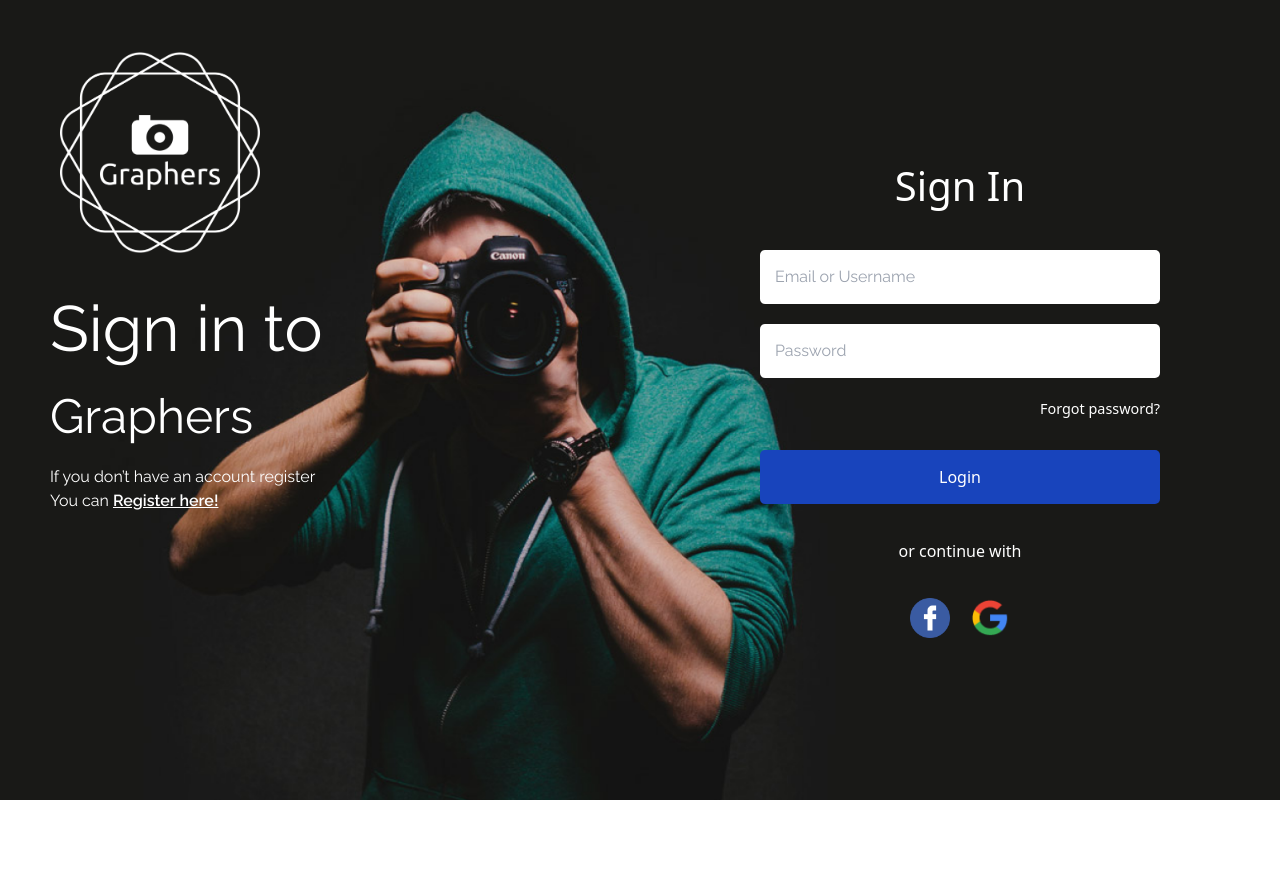
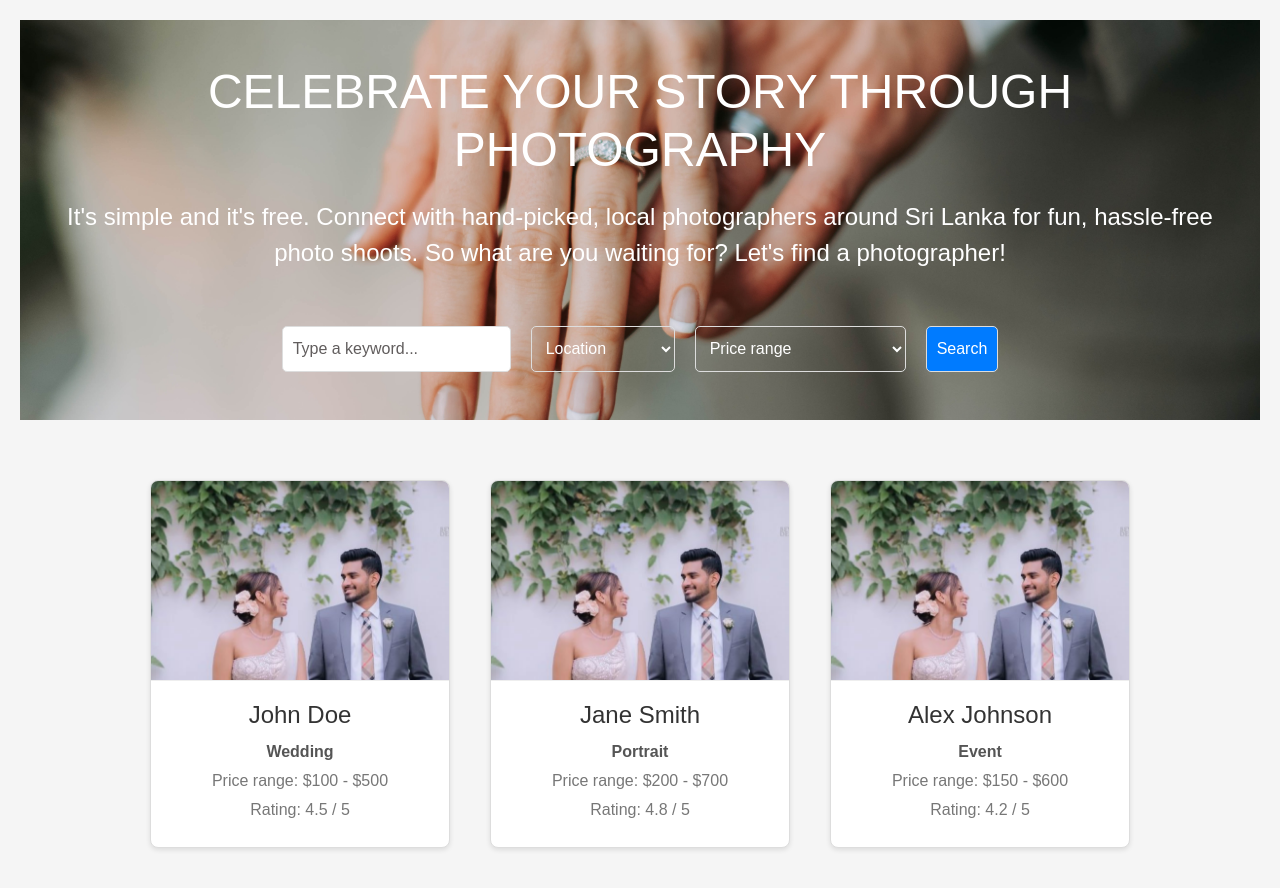
Before and after one commit to Imasha-Senadheera/Photographers, a React (Create React App) app: page / in a window 1280 px wide. Shown: the top 888 px of the page. Before the commit the page ends 800 px from the top, so only its background shows below. Built offline with nearby package versions, Linux system fonts and the light colour scheme.

Commit message:
19 Commit

```diff
--- /dev/null
+++ b/src/Components/MainHeader/MainHeader.css
@@ -0,0 +1,62 @@
+.header {
+    text-align: center;
+    padding: 40px;
+    background-image: url("../../Assests/mainpagebackground.png");
+    background-size: cover;
+    background-position: center;
+    color: white;
+    height: 50vh;
+    display: flex;
+    flex-direction: column;
+    justify-content: center;
+  }
+
+  .header h1 {
+    font-size: 3rem;
+    margin-bottom: 20px;
+  }
+
+  .header p {
+    font-size: 1.5rem;
+    margin-bottom: 30px;
+  }
+
+  .search-bar {
+    display: flex;
+    justify-content: center;
+    flex-wrap: wrap;
+    gap: 10px;
+  }
+
+  .search-bar input,
+  .search-bar select,
+  .search-bar button {
+    padding: 12px;
+    margin: 5px;
+    border-radius: 5px;
+    border: none;
+    font-size: 1rem;
+  }
+
+  .search-bar input::placeholder {
+    color: #615d5d;
+  }
+
+  .search-bar select {
+    color: #fff;
+    background-color: transparent;
+  }
+
+  .search-bar select option {
+    color: #333;
+  }
+
+  .search-bar button {
+    background-color: #3939f9;
+    color: white;
+    cursor: pointer;
+  }
+
+  .search-bar button:hover {
+    background-color: #3939f9;
+  }
--- /dev/null
+++ b/src/Components/MainHeader/MainHeader.jsx
@@ -0,0 +1,52 @@
+import React from "react";
+import "./MainHeader.css";
+
+const districts = [
+  "Colombo",
+  "Galle",
+  "Kandy",
+  "Jaffna",
+  "Anuradhapura",
+  "Batticaloa",
+  "Matara",
+  "Kurunegala",
+  "Nuwara Eliya",
+  "Vavuniya",
+  "Trincomalee",
+  // Add more districts as needed
+];
+
+const MainHeader = () => {
+  return (
+    <header className="header">
+      <h1>CELEBRATE YOUR STORY THROUGH PHOTOGRAPHY</h1>
+      <p>
+        It's simple and it's free. Connect with hand-picked, local photographers
+        around Sri Lanka for fun, hassle-free photo shoots. So what are you
+        waiting for? Let's find a photographer!
+      </p>
+      <div className="search-bar">
+        <input type="text" placeholder="Type a keyword..." />
+        <select>
+          <option value="">Location</option>
+          {districts.map((district, index) => (
+            <option key={index} value={district}>
+              {district}
+            </option>
+          ))}
+        </select>
+        <select>
+          <option value="">Price range</option>
+          {/* Add Sri Lankan Rupee price ranges here */}
+          <option value="Rs 5,000 - Rs 10,000">Rs 5,000 - Rs 10,000</option>
+          <option value="Rs 10,000 - Rs 20,000">Rs 10,000 - Rs 20,000</option>
+          <option value="Rs 20,000 - Rs 50,000">Rs 20,000 - Rs 50,000</option>
+          <option value="Rs 50,000 - Rs 100,000">Rs 50,000 - Rs 100,000</option>
+        </select>
+        <button>Search</button>
+      </div>
+    </header>
+  );
+};
+
+export default MainHeader;
--- /dev/null
+++ b/src/Components/PhotographerCard/PhotographerCard.css
@@ -0,0 +1,42 @@
+.photographer-card {
+    background-color: #fff;
+    border-radius: 10px;
+    box-shadow: 0 4px 8px rgba(0, 0, 0, 0.1);
+    overflow: hidden;
+    width: 300px;
+    margin: 10px;
+    transition: transform 0.3s ease-in-out;
+}
+
+.photographer-card:hover {
+    transform: translateY(-5px);
+}
+
+.photographer-card img {
+    width: 100%;
+    height: 200px;
+    object-fit: cover;
+    border-bottom: 1px solid #eee;
+}
+
+.photographer-info {
+    padding: 15px;
+    text-align: center;
+}
+
+.photographer-info h3 {
+    margin: 10px 0;
+    font-size: 1.5em;
+    color: #333;
+}
+
+.photographer-info p {
+    margin: 5px 0;
+    font-size: 1em;
+    color: #777;
+}
+
+.photographer-info p:first-of-type {
+    font-weight: bold;
+    color: #555;
+}
--- /dev/null
+++ b/src/Components/PhotographerCard/PhotographerCard.jsx
@@ -0,0 +1,22 @@
+import React from "react";
+import "./PhotographerCard.css";
+import defaultImage from "../../Assests/10.png";
+
+const PhotographerCard = ({ photographer }) => {
+  // Use defaultImage if photographer.image is not available
+  const imageSrc = photographer.image || defaultImage;
+
+  return (
+    <div className="photographer-card">
+      <img src={imageSrc} alt={photographer.name} />
+      <div className="photographer-info">
+        <h3>{photographer.name}</h3>
+        <p>{photographer.category}</p>
+        <p>Price range: {photographer.priceRange}</p>
+        <p>Rating: {photographer.rating} / 5</p>
+      </div>
+    </div>
+  );
+};
+
+export default PhotographerCard;
--- /dev/null
+++ b/src/Components/PhotographerList/PhotographerList.css
@@ -0,0 +1,17 @@
+.photographer-list {
+    display: flex;
+    flex-wrap: wrap;
+    justify-content: space-around;
+    margin: 20px auto;
+    max-width: 1200px;
+    padding: 10px;
+    gap: 20px;
+}
+
+/* Responsive Design */
+@media (max-width: 768px) {
+    .photographer-list {
+        flex-direction: column;
+        align-items: center;
+    }
+}
--- /dev/null
+++ b/src/Components/PhotographerList/PhotographerList.jsx
@@ -0,0 +1,81 @@
+import React, { useState, useEffect } from "react";
+import PhotographerCard from "../PhotographerCard/PhotographerCard";
+import "./PhotographerList.css";
+import defaultImage from "../../Assests/10.png";
+
+// Sample default photographer data
+const defaultPhotographers = [
+  {
+    id: 1,
+    name: "John Doe",
+    image: defaultImage,
+    category: "Wedding",
+    priceRange: "$100 - $500",
+    rating: 4.5,
+  },
+  {
+    id: 2,
+    name: "Jane Smith",
+    image: defaultImage,
+    category: "Portrait",
+    priceRange: "$200 - $700",
+    rating: 4.8,
+  },
+  {
+    id: 3,
+    name: "Alex Johnson",
+    image: defaultImage,
+    category: "Event",
+    priceRange: "$150 - $600",
+    rating: 4.2,
+  },
+];
+
+const PhotographerList = () => {
+  const [photographers, setPhotographers] = useState(defaultPhotographers);
+  const [loading, setLoading] = useState(false); // Set to false to avoid loading state
+  const [error, setError] = useState(null);
+
+  // Comment out or remove the fetch logic
+  // useEffect(() => {
+  //   // Fetch data from your API
+  //   fetch("/api/photographers")
+  //     .then((response) => {
+  //       if (!response.ok) {
+  //         throw new Error("Network response was not ok");
+  //       }
+  //       return response.json();
+  //     })
+  //     .then((data) => {
+  //       setPhotographers(data);
+  //       setLoading(false);
+  //     })
+  //     .catch((error) => {
+  //       console.error("Error fetching data:", error);
+  //       setError(error);
+  //       setLoading(false);
+  //     });
+  // }, []);
+
+  if (loading) {
+    return <p>Loading...</p>;
+  }
+
+  if (error) {
+    return <p>Error fetching data: {error.message}</p>;
+  }
+
+  return (
+    <div className="photographer-list">
+      {photographers.length === 0 ? (
+        <p>No photographers available.</p>
+      ) : (
+        photographers.map((photographer) => (
+          <PhotographerCard key={photographer.id} photographer={photographer} />
+        ))
+      )}
+    </div>
+  );
+};
+
+export default PhotographerList;
--- /dev/null
+++ b/src/Pages/MainPage/MainPage.css
@@ -0,0 +1,58 @@
+.main-page {
+    font-family: Arial, sans-serif;
+    padding: 20px;
+    background-color: #f5f5f5;
+}
+
+.header {
+    margin-bottom: 40px;
+}
+
+.photographer-list {
+    display: flex;
+    flex-wrap: wrap;
+    gap: 20px;
+    justify-content: center;
+}
+
+.photographer-card {
+    width: 300px;
+    border: 1px solid #ddd;
+    border-radius: 8px;
+    overflow: hidden;
+    background-color: white;
+    box-shadow: 0 2px 5px rgba(0, 0, 0, 0.1);
+}
+
+.photographer-info {
+    padding: 20px;
+}
+
+.photographer-info h3 {
+    margin: 0 0 10px;
+}
+
+.photographer-info p {
+    margin: 5px 0;
+}
+
+.search-bar {
+    display: flex;
+    justify-content: center;
+    margin-top: 20px;
+}
+
+.search-bar input,
+.search-bar select,
+.search-bar button {
+    padding: 10px;
+    margin: 5px;
+    border-radius: 5px;
+    border: 1px solid #ddd;
+}
+
+.search-bar button {
+    background-color: #007bff;
+    color: white;
+    cursor: pointer;
+}
--- /dev/null
+++ b/src/Pages/MainPage/MainPage.jsx
@@ -0,0 +1,16 @@
+import React from 'react';
+import MainHeader from '../../Components/MainHeader/MainHeader';
+import PhotographerList from '../../Components/PhotographerList/PhotographerList';
+import './MainPage.css';
+
+const MainPage = () => {
+    return (
+        <div className="main-page">
+            <MainHeader />
+            <PhotographerList />
+            {/* Add other components here if needed, like a footer */}
+        </div>
+    );
+};
+
+export default MainPage;
--- a/src/Pages/SignInForm/SignInForm.jsx
+++ b/src/Pages/SignInForm/SignInForm.jsx
@@ -27,16 +27,21 @@ function SignInForm() {
         },
         body: JSON.stringify(formData),
       });
+
+      if (!response.ok) {
+        const errorData = await response.json();
+        console.error("Login failed:", errorData);
+        alert(errorData.message || "Login failed");
+        return;
+      }
+
       const data = await response.json();
-      console.log(data);
-      if (response.ok) {
-        localStorage.setItem("token", data.token);
-        navigate("/dashboard"); // Redirect after successful login
-      } else {
-        alert(data.message || "Login failed");
-      }
+      console.log("Login successful:", data);
+      localStorage.setItem("token", data.token);
+      navigate("/dashboard"); // Redirect after successful login
     } catch (error) {
       console.error("Error:", error);
+      alert("An error occurred during login. Please try again.");
     }
   };
 
--- a/src/Routes/Router.js
+++ b/src/Routes/Router.js
@@ -1,14 +1,17 @@
 import React from 'react';
 import { Route, Routes } from 'react-router-dom';
-import SignUpForm from '../Pages/SignUpForm/SignUpForm';
-import SignInForm from '../Pages/SignInForm/SignInForm';
+import MainPage from '../Pages/MainPage/MainPage';
+// import SignUpForm from '../Pages/SignUpForm/SignUpForm';
+// import SignInForm from '../Pages/SignInForm/SignInForm';
 
 const Router = () => {
   return (
     <Routes>
-      <Route path="/" element={<SignInForm />} />
-      <Route path="/signup" element={<SignUpForm />} />
-      {/* Add other routes as needed */}
+      {/* Define the route for the MainPage as the root route */}
+      <Route path="/" element={<MainPage />} />
+      {/* Uncomment and add other routes as needed */}
+      {/* <Route path="/signup" element={<SignUpForm />} />
+      <Route path="/signin" element={<SignInForm />} /> */}
     </Routes>
   );
 };
```
